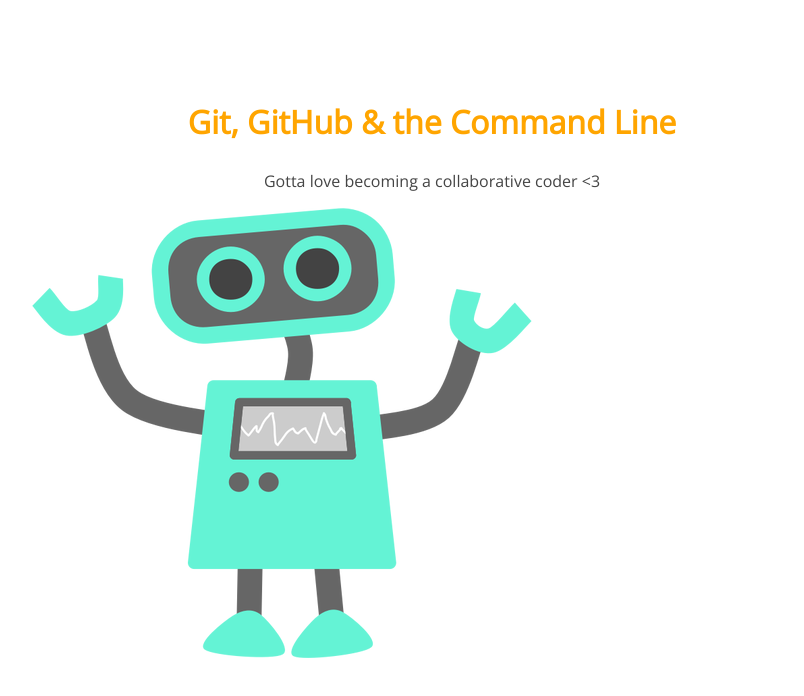
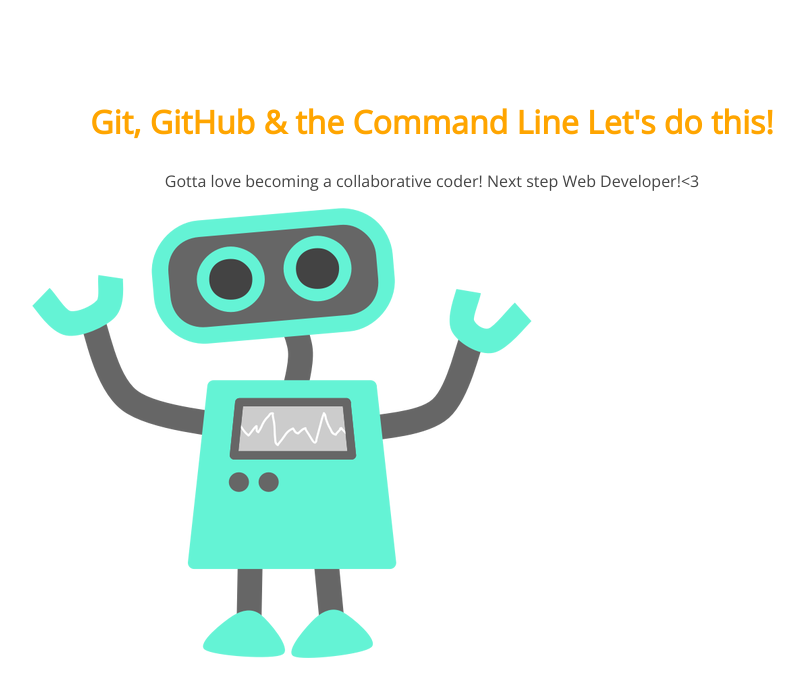
Before and after one commit to BrianBlits/105-project, a plain HTML site: page index.html in a window 1280 px wide. Shown: the whole page, without its empty margins (208-1012 px from the left). Drawn offline with nearby package versions, Linux system fonts and the light colour scheme.

Commit message:
git add index.html! added to title

```diff
--- a/index.html
+++ b/index.html
@@ -2,14 +2,14 @@
 <html lang="en">
 <head>
 	<meta charset="UTF-8">
-	<title>Let's Learn Git, GitHub and the Command Line</title>
+	<title>Let's Learn Git, GitHub and the Command Line!!!</title>
 	<link href='http://fonts.googleapis.com/css?family=Open+Sans' rel='stylesheet' type='text/css'>
 	<link rel="stylesheet" href="css/style.css">
 </head>
 <body>
 	<section>
-		<h1>Git, GitHub & the Command Line</h1>
-		<p>Gotta love becoming a collaborative coder <3</p>
+		<h1>Git, GitHub & the Command Line Let's do this!</h1>
+		<p>Gotta love becoming a collaborative coder! Next step Web Developer!<3</p>
 		<img src="img/happy-blue-robot.png">
 	</section>
 </body>
```
